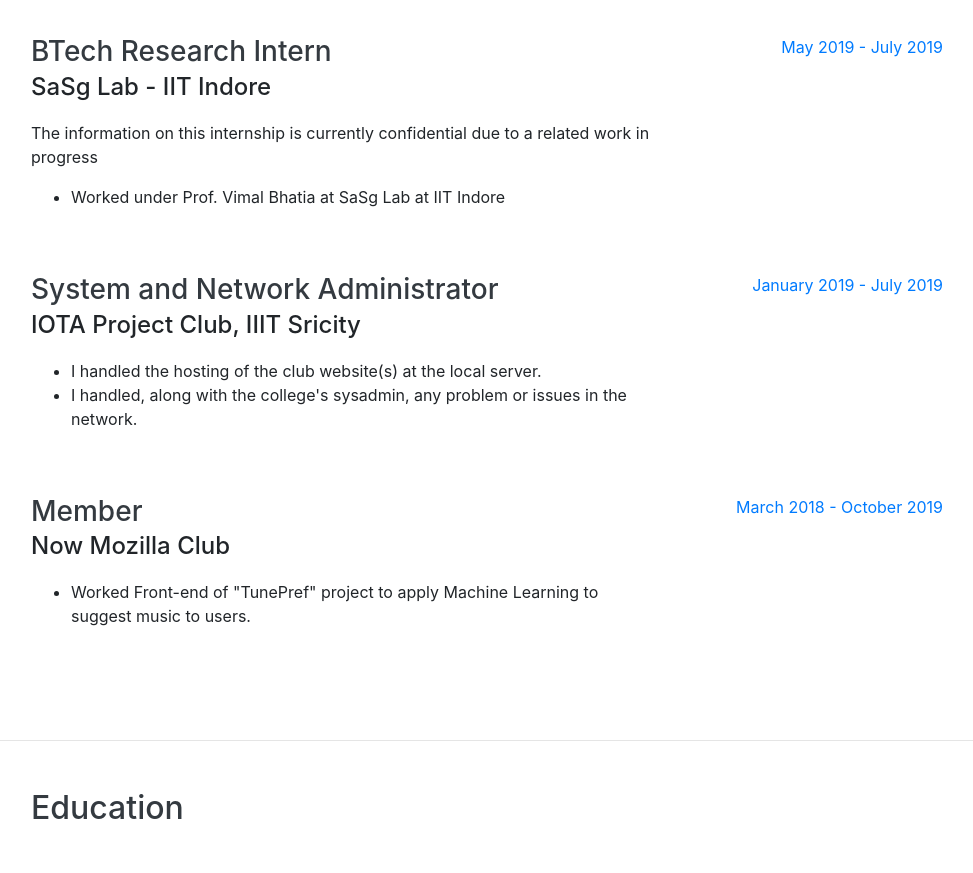
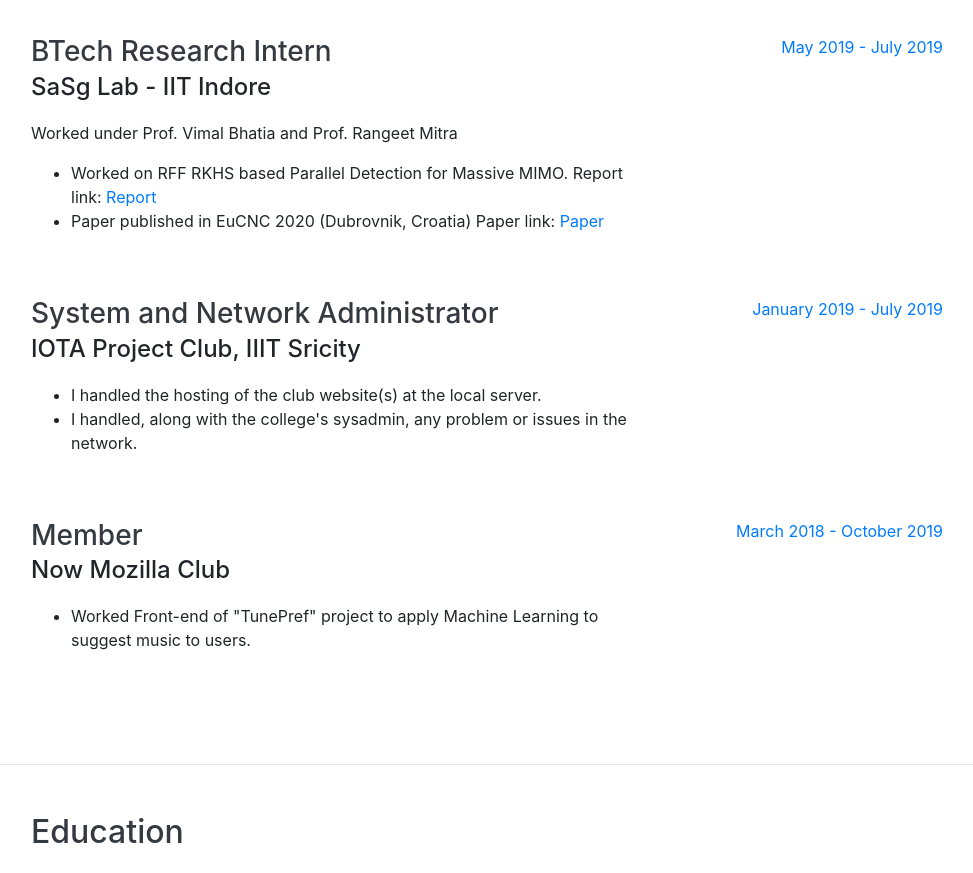
Before and after one commit to chhanganivarun/chhanganivarun.github.io, a website with bundled scripts: page index.html in a window 1280 px wide. Shown: the part 900-1773 px from the top of the page, without its empty margins (289-1262 px from the left). Built offline with nearby package versions, Linux system fonts and the light colour scheme; a web font is replaced by a local one.

Commit message:
add iiti report and paper

```diff
--- a/index.html
+++ b/index.html
@@ -92,9 +92,10 @@
           <div class="resume-content">
             <h3 class="mb-0">BTech Research Intern</h3>
             <div class="subheading mb-3">SaSg Lab - IIT Indore</div>
-            <p>The information on this internship is currently confidential due to a related work in progress</p>
+            <p>Worked under Prof. Vimal Bhatia and Prof. Rangeet Mitra</p>
             <ul>
-              <li>Worked under Prof. Vimal Bhatia at SaSg Lab at IIT Indore</li>
+              <li>Worked on RFF RKHS based Parallel Detection for Massive MIMO. Report link: <a href="iiti_report.pdf">Report</a></li>
+              <li>Paper published in EuCNC 2020 (Dubrovnik, Croatia) Paper link: <a href="https://doi.org/10.1109/EuCNC48522.2020.9200947">Paper</a></li>
             </ul>
           </div>
           <div class="resume-date text-md-right">
```
Also changed, not shown: 1 other file.
